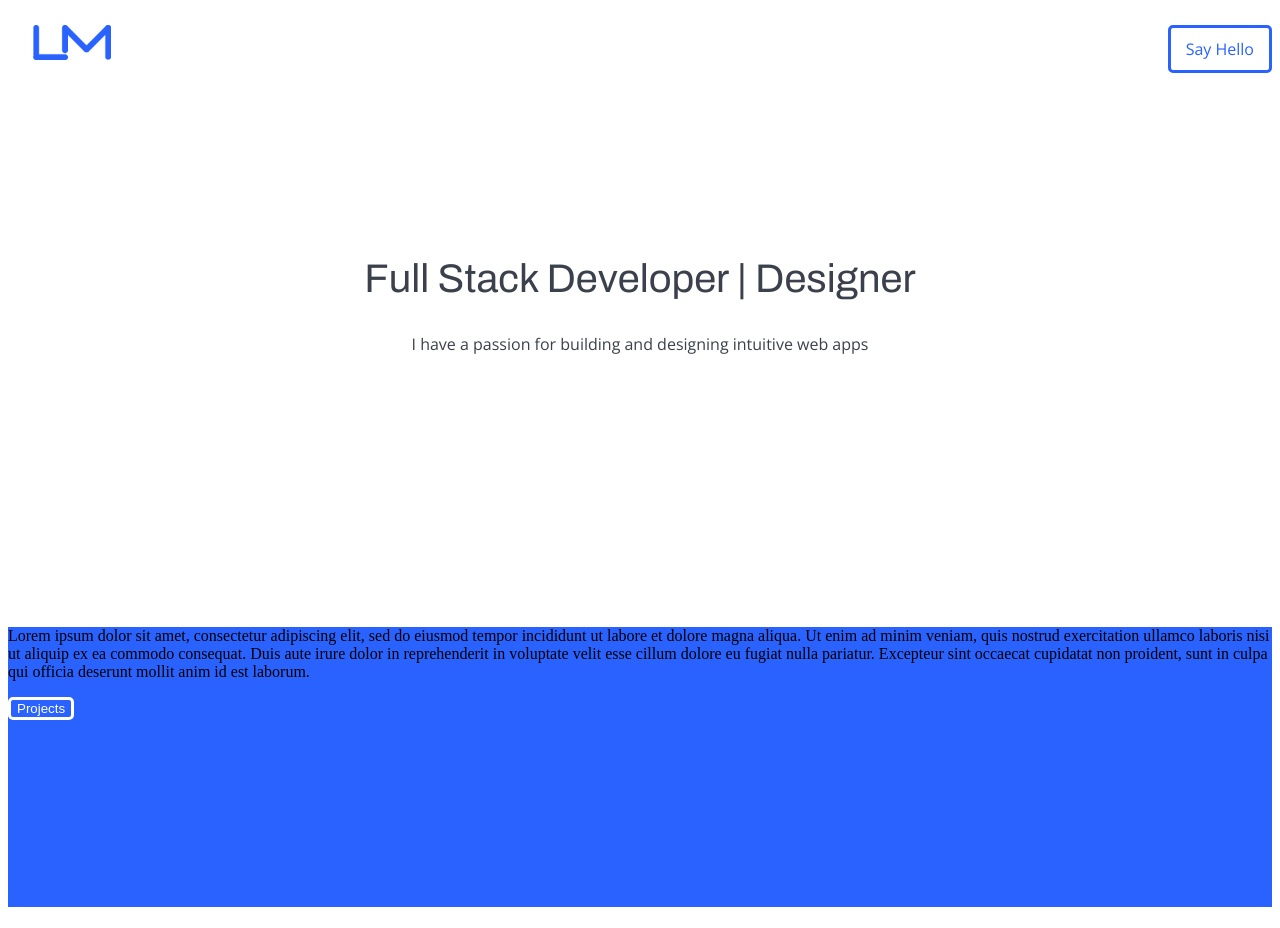
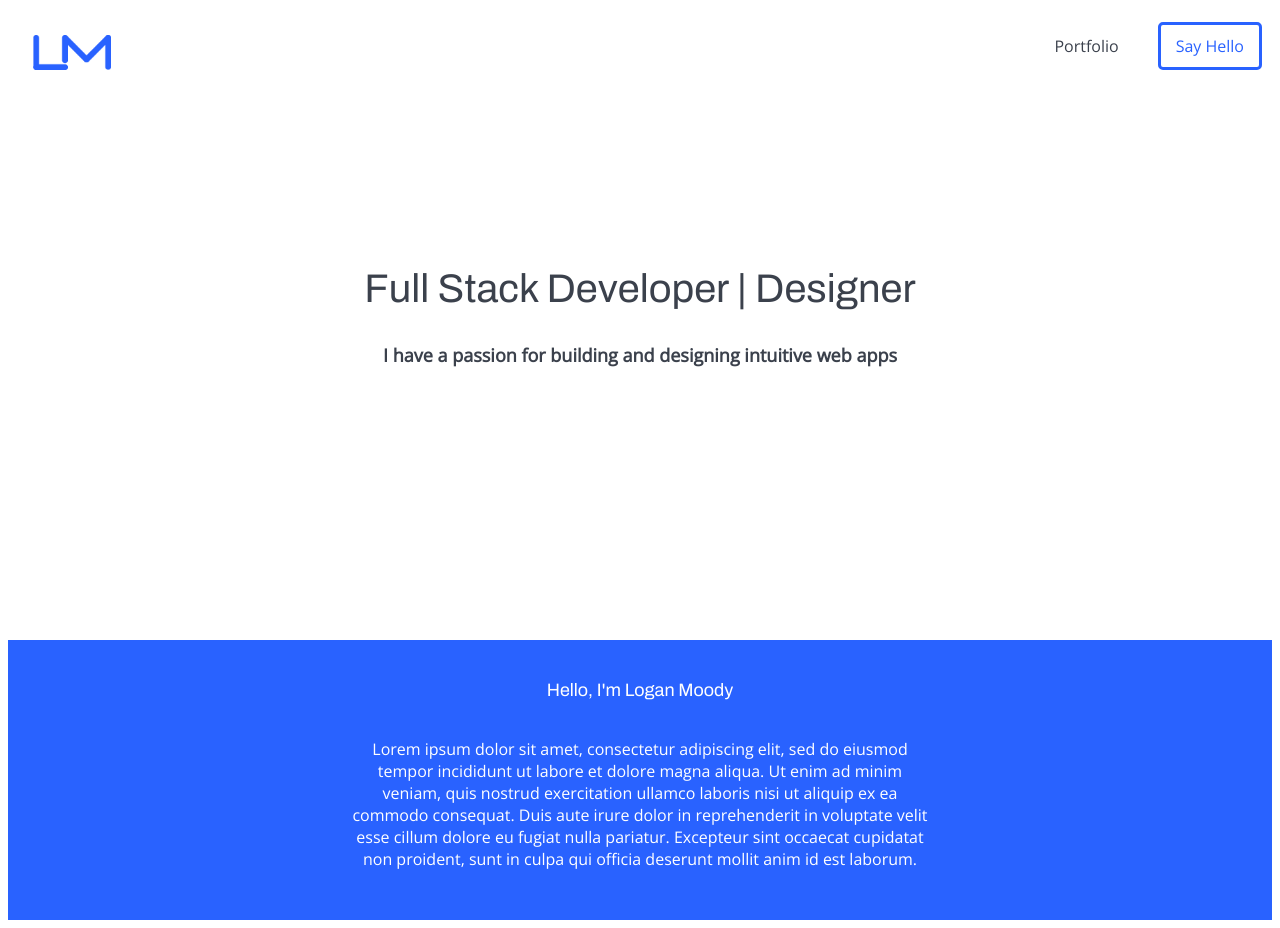
Before and after one commit to lbmoody/homework01, a plain HTML site: page index.html in a window 1280 px wide. Drawn offline with nearby package versions, Linux system fonts and the light colour scheme.

Commit message:
continued work on index.html and style files

```diff
--- a/assets/css/style.css
+++ b/assets/css/style.css
@@ -1,6 +1,6 @@
-/* body {
-    background-color: #3c424c;
-} */
+body {
+    overflow-y: hidden;
+}
 
 .container {
     max-width: 1344px;
@@ -8,7 +8,7 @@
 }
 
 nav {
-    margin-top: 25px;
+    margin-top: 35px;
 }
 
 a {
@@ -18,6 +18,11 @@ a {
     padding: 10px 15px;
     cursor: pointer;
     text-decoration: none;
+    margin: 0 10px;
+}
+
+section {
+    width: 100%;
 }
 
 .lmLogo {
@@ -29,8 +34,23 @@ img {
     height: 35px;
 }
 
+span {
+    float: right;
+}
+
+a.portfolio {
+    border: none;
+    color: #3b414c;
+    padding: 10px 15px;
+    font-family: 'Open Sans', sans-serif;
+}
+
+a.portfolio:hover {
+    color: #2962ff;
+    cursor: pointer;
+}
+
 a.hello {
-    float: right;
     color: #2962ff;
     font-family: 'Open Sans', sans-serif;
 }
@@ -49,14 +69,15 @@ a.hello:hover {
 
 }
 
-.role {
+h1 {
     font-family: 'Archivo', sans-serif;
     font-size: 40px;
     color: #3b414c;
 }
 
-.reason {
+h2 {
     font-family: 'Open Sans', sans-serif;
+    font-size: 18px;
     color: #3b414c;
 }
 
@@ -66,9 +87,20 @@ a.hello:hover {
     height: 35vh;
 }
 
-button.projects {
-    border: white solid 3px;
-    background-color: transparent;
-    border-radius: 5px;
+h3 {
+    font-size: 18px;
+    font-family: 'Archivo', sans-serif;
     color: white;
+    padding: 40px 0 20px 0;
+    text-align: center;
+
+
 }
+
+p {
+    text-align: center;
+    color: white;
+    font-family: 'Open Sans', sans-serif;
+    width: 45vw;
+    margin: 0 auto;
+}
--- a/index.html
+++ b/index.html
@@ -12,23 +12,26 @@
     <div class="container">
         <nav>
             <a class="lmLogo" href="./index.html"><img src="assets/images/lmLogo.png" alt="LM logo"/></a>
-            <a class="hello" href="./contact.html">Say Hello</a>
+            <span>
+                <a class="portfolio" href="./portfolio.html">Portfolio</a>
+                <a class="hello" href="./contact.html">Say Hello</a>
+            </span>
         </nav>
         <section class="welcome">
             <h1 class="role">Full Stack Developer | Designer</h1>
-            <p class="reason">I have a passion for building and designing intuitive web apps</p>
+            <h2 class="reason">I have a passion for building and designing intuitive web apps</h2>
         </section>
     </div>
     <div class="aboutMe">
         <div class="container">
             <section>
+                <h3>Hello, I'm Logan Moody</h3>
                 <p>
                     Lorem ipsum dolor sit amet, consectetur adipiscing elit, sed do eiusmod tempor incididunt ut labore et dolore magna
                     aliqua. Ut enim ad minim veniam, quis nostrud exercitation ullamco laboris nisi ut aliquip ex ea commodo consequat. Duis
                     aute irure dolor in reprehenderit in voluptate velit esse cillum dolore eu fugiat nulla pariatur. Excepteur sint
                     occaecat cupidatat non proident, sunt in culpa qui officia deserunt mollit anim id est laborum.
                 </p>
-                <button class="projects">Projects</button>
             </section>
         </div>
     </div>
```
Also changed, not shown: contact.html (+23 -0 lines), portfolio.html (+24 -0 lines), assets/images/coding.jpg (added).
